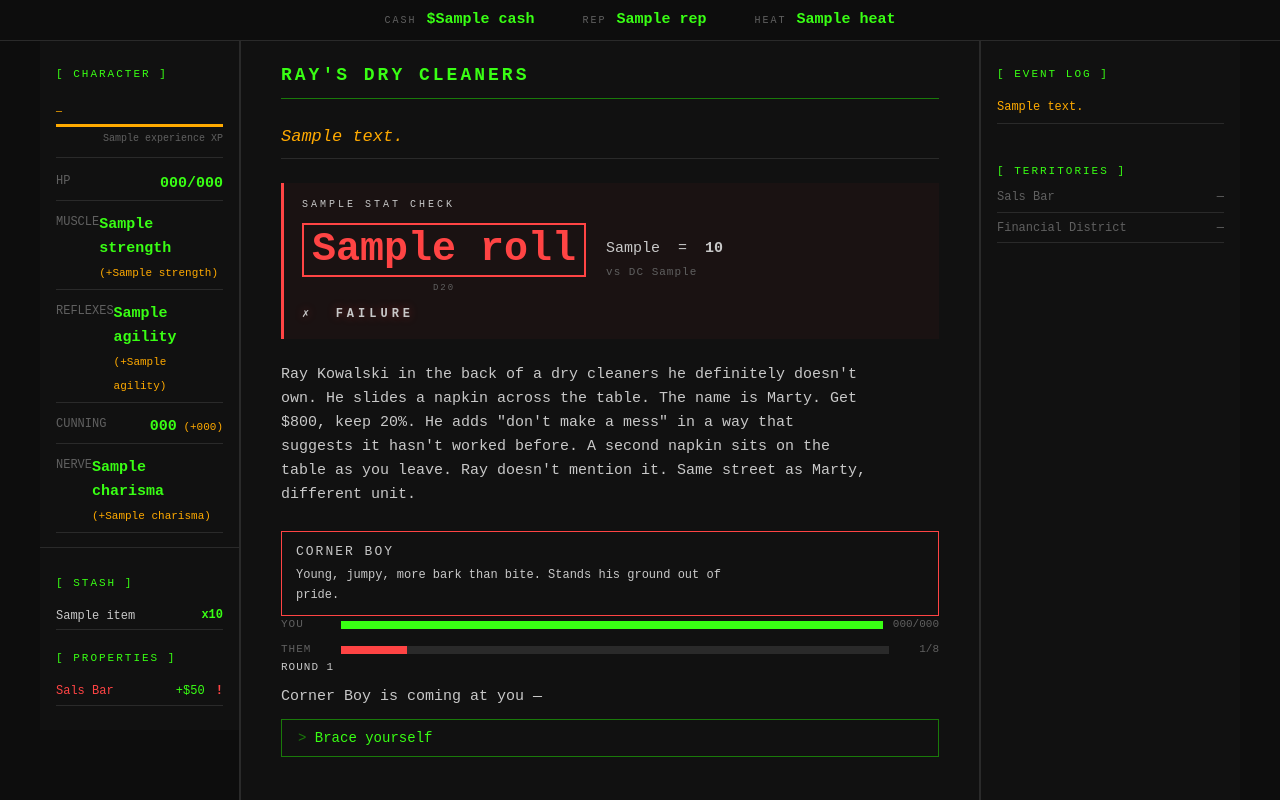
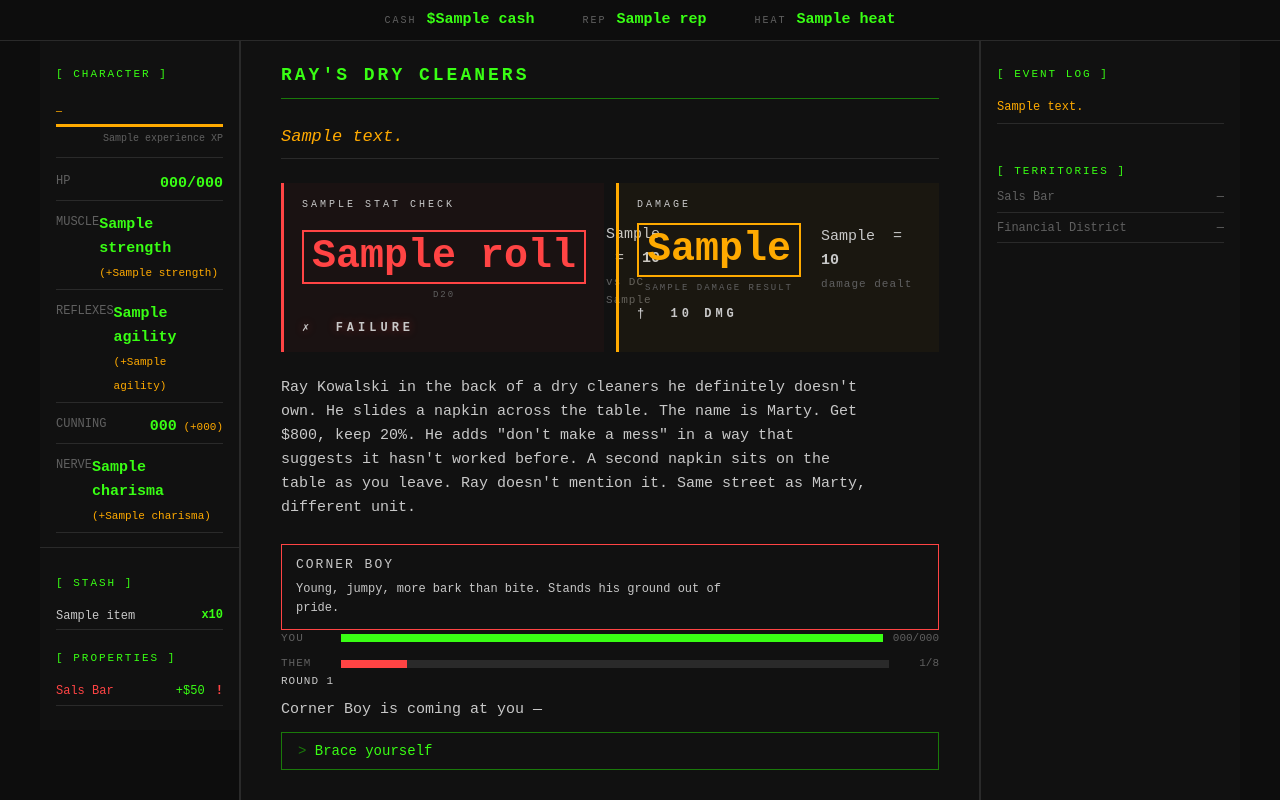
Before and after one commit to neoToad/soloBrowsergame, a Django app: template templates/game/scene.html in a window 1280 px wide. Run offline with Django 5.2, Linux system fonts and the light colour scheme; data comes from the database, SQL or seed files in the repository; tables that the repository leaves empty hold one stand-in row (values such as "Sample post"); the template is opened without the code that fills it: values that come from a table or form of the project are taken from there, most other values are stand-ins (such as "Sample title", 1, 10 or a date in 2020); parts of the project's set-up code (start-up, migrations or seed data) failed here and were passed over.

Commit message:
Combat roll and damage check improvements,

```diff
--- a/game/services/session.py
+++ b/game/services/session.py
@@ -34,7 +34,7 @@ def create_session(request):
     return game_session
 
 
-def build_render_context(session, scene, stats, effective_stats, inventory, completed_map, *, combat_state, turn_summary=None, roll_result=None):
+def build_render_context(session, scene, stats, effective_stats, inventory, completed_map, *, combat_state, turn_summary=None, roll_result=None, damage_result=None):
     from .scene import get_available_choices, get_notice_board
     notice_board = None
     if scene.is_hub:
@@ -56,6 +56,7 @@ def build_render_context(session, scene, stats, effective_stats, inventory, comp
         'notice_board':         notice_board,
         'turn_summary':         turn_summary,
         'roll_result':          roll_result,
+        'damage_result':        damage_result,
         'player_properties':    player_properties,
         'all_territories':      all_territories,
         'owned_territory_ids':  owned_territory_ids,
--- a/game/utils.py
+++ b/game/utils.py
@@ -1,8 +1,8 @@
 import random
 
-from .services.types import RollResult, EffectiveStats
+from .services.types import RollResult, DamageResult, EffectiveStats
 
-__all__ = ['RollResult', 'EffectiveStats', 'roll_d20', 'stat_modifier', 'get_effective_stats']
+__all__ = ['RollResult', 'DamageResult', 'EffectiveStats', 'roll_d20', 'stat_modifier', 'get_effective_stats']
 
 
 def roll_d20():
--- a/static/css/game.css
+++ b/static/css/game.css
@@ -1045,6 +1045,32 @@ details[open] > .drawer-summary::before {
 
 /* ROLL RESULT CARD */
 
+.roll-result-row {
+    display: flex;
+    flex-direction: row;
+    gap: 12px;
+    align-items: stretch;
+}
+
+.roll-result-row .roll-result {
+    flex: 1 1 0;
+    min-width: 0;
+}
+
+.roll-result--damage {
+    border-left-color: var(--warning);
+    background: rgba(255, 170, 0, 0.06);
+}
+
+.roll-result--damage .roll-die {
+    color: var(--warning);
+    border-color: var(--warning);
+}
+
+.roll-result--damage .roll-verdict {
+    color: var(--warning);
+}
+
 .roll-result {
     border-left: 3px solid var(--warning);
     padding: 14px 18px;
--- a/templates/game/partials/scene_panel.html
+++ b/templates/game/partials/scene_panel.html
@@ -16,6 +16,7 @@
     {% endif %}
 
     {% if roll_result %}
+    <div class="roll-result-row">
         <div class="roll-result {% if roll_result.success %}roll-result--success{% else %}roll-result--failure{% endif %}">
             <p class="roll-result-header">{{ roll_result.stat|upper }} CHECK</p>
             <div class="roll-result-body">
@@ -29,6 +30,23 @@
                 </div>
             </div>
             <p class="roll-verdict">{% if roll_result.success %}&#x2713;&nbsp; Success{% else %}&#x2717;&nbsp; Failure{% endif %}</p>
+        </div>
+        {% if damage_result %}
+        <div class="roll-result roll-result--damage">
+            <p class="roll-result-header">DAMAGE</p>
+            <div class="roll-result-body">
+                <div class="roll-die-wrap">
+                    <span class="roll-die">{{ damage_result.die_roll }}</span>
+                    <span class="roll-die-label">{{ damage_result.die_label }}</span>
+                </div>
+                <div class="roll-math">
+                    <span class="roll-math-line">{{ damage_result.mod_display }} &nbsp;=&nbsp; <strong>{{ damage_result.total }}</strong></span>
+                    <span class="roll-math-dc">damage dealt</span>
+                </div>
+            </div>
+            <p class="roll-verdict">&#x2020;&nbsp; {{ damage_result.total }} dmg</p>
+        </div>
+        {% endif %}
     </div>
     {% endif %}
 
```
Also changed, not shown: game/services/combat.py (+5 -4 lines), game/services/types.py (+14 -4 lines), game/views.py (+24 -1 lines). Lines whose indentation alone changed are shown as unchanged.
